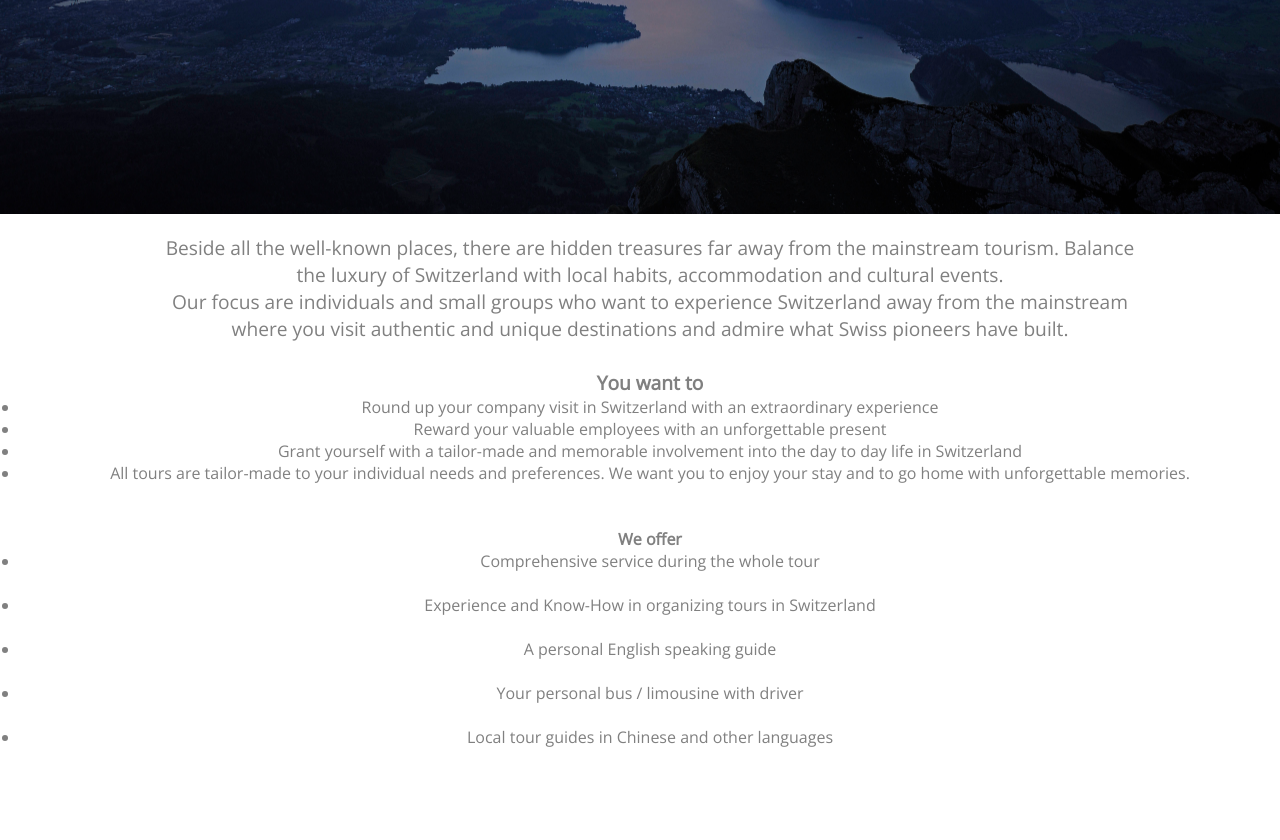
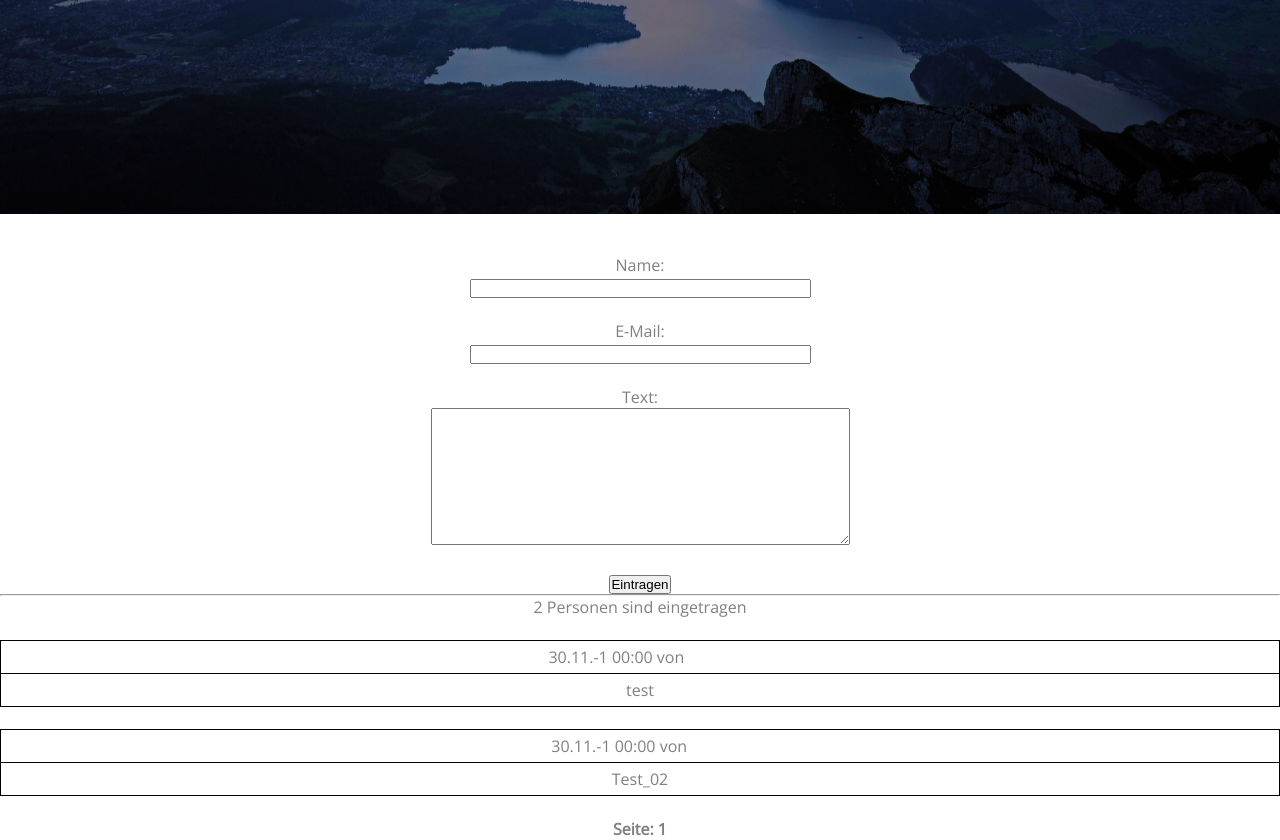
Before and after one commit to zingho/nadelhorn, a PHP site: page /guest.php in a window 1280 px wide. Shown: the part 586-1426 px from the top of the page. Before the commit the page ends 1333 px from the top, so only its background shows below. Run offline with PHP 8.4, Linux system fonts and the light colour scheme; data comes from the database, SQL or seed files in the repository; both versions use the stored data as it was after the commit; some libraries are stand-ins or nearby versions.

Commit message:
Gästebuch + DB
Erstellen von Gästebuch + DB

```diff
--- a/guest.php
+++ b/guest.php
@@ -38,28 +38,128 @@
 		</div>
 
 	<div class="text">
-		<p>Beside all the well-known places, there are hidden treasures far away from the mainstream tourism. Balance the luxury of Switzerland with local habits, accommodation and cultural events.</br>
-
-			Our focus are individuals and small groups who want to experience Switzerland away from the mainstream where you visit authentic and unique destinations and admire what Swiss pioneers have built.</br></br>
-
-			<b>You want to</b></br>
-
-				<ul><li>Round up your company visit in Switzerland with an extraordinary experience</li>
-				<li>Reward your valuable employees with an unforgettable present</li>
-				<li>Grant yourself with a tailor-made and memorable involvement into the day to day life in Switzerland</li>
-				<li>All tours are tailor-made to your individual needs and preferences. We want you to enjoy your stay and to go home with unforgettable memories.</li></ul></br><br>
 
 
-				<b>We offer</b> </br>
+	</div>
+	<?php
+		$pdo = new PDO('mysql:host=localhost;dbname=nadelhorn', 'root', '');
+		$show_form = true;
+		$error = null;
 
-				<ul><li>Comprehensive service during the whole tour </li></br>
-				<li>Experience and Know-How in organizing tours in Switzerland</li></br>
-				<li>A personal English speaking guide</li></br>
-				<li>Your personal bus / limousine with driver</li></br>
-				<li>Local tour guides in Chinese and other languages</li></ul></p>
+		//Das Formular wurde abgesendet, überprüfe den Inhalt und speichere es ab
+		if(isset($_GET['submit'])) {
+		 $name = trim($_POST['name']);
+		 $email = trim($_POST['email']);
+		 $text = trim($_POST['text']);
 
-	</div>
+		 //Überprüfen dass die E-Mail-Adresse gültig ist
+		 if(!filter_var($email, FILTER_VALIDATE_EMAIL)) {
+		 $error = 'Bitte eine gültige E-Mail-Adresse eingeben<br>';
+		 } else if(empty($name)) {
+		 $error = 'Bitte einen Namen eingeben<br>';
+		 } else if(empty($text)) {
+		 $error = 'Bitte einen Text eingeben<br>';
+		 } else {
+		 $statement = $pdo->prepare("INSERT INTO gaestebuch (name, email, text) VALUES (:name, :email, :text)");
+		 $result = $statement->execute(array('name' => $name, 'email' => $email, 'text' => $text));
 
+		 if($result) {
+		 echo '<b>Dein Eintrag wurde erfolgreich gespeichert</b><br><br>';
+		 $show_form = false;
+		 } else {
+		 $error = 'Beim Abspeichern ist leider ein Fehler aufgetreten<br>';
+		 }
+		 }
+		}
+		?>
+
+		<?php
+		if(!is_null($error)) { //Ein Fehler ist aufgetreten
+		 echo $error;
+		}
+
+		//Ausgabe des Formulars nur wenn $showForm == true ist
+		if($show_form):
+		?>
+		 <form action="?submit=1" method="post">
+		 Name:<br>
+		 <input type="text" size="40" maxlength="250" name="name"><br><br>
+
+		 E-Mail:<br>
+		 <input type="email" size="40" maxlength="250" name="email"><br><br>
+
+		 Text:<br>
+		 <textarea cols="50" rows="9" name="text"></textarea><br><br>
+
+		 <input type="submit" value="Eintragen">
+		 </form>
+		<?php
+		endif;
+		?>
+
+		<hr>
+
+		<?php
+		/***********************
+		 * Ausgabe der Einträge
+		 ***********************/
+
+		//Ermittelt die Anzahl der Beiträge
+		$statement = $pdo->prepare("SELECT COUNT(*) AS anzahl FROM gaestebuch WHERE deleted_at IS NULL");
+		$statement->execute();
+		$row = $statement->fetch();
+		$anzahl_eintrage = $row['anzahl'];
+		echo "$anzahl_eintrage Personen sind eingetragen<br><br>";
+
+
+		//Berechne alles notwendige für die Blätterfunktion
+		$seite = 1;
+		if(isset($_GET['seite'])) {
+		 $seite = intval($_GET['seite']);
+		}
+
+		$beitraege_pro_seite = 20;
+		$start = ($seite-1)*$beitraege_pro_seite;
+
+		//Abfrage der Datenbank und Ausgabe der Daten
+		$statement = $pdo->prepare("SELECT * FROM gaestebuch WHERE deleted_at IS NULL ORDER BY id DESC LIMIT :start, :limit");
+		$statement->bindParam(':start', $start, PDO::PARAM_INT);
+		$statement->bindParam(':limit', $beitraege_pro_seite, PDO::PARAM_INT);
+		$statement->execute();
+		while($row = $statement->fetch()) {
+		 $name = htmlentities($row['name']);
+		 $email = htmlentities($row['email']);
+		 $text = nl2br(htmlentities($row['text']));
+		 $date = new DateTime($row['created_at']);
+		 $dateFormatted = $date->format('d.m.y H:i');
+
+		 echo "<div style=\"border: 1px solid #000000;\">
+		 <div style=\"border-bottom:1px solid #000000;  padding: 5px; \">$dateFormatted von <a href=\"mailto:$email\">$name</a></div>
+		 <div style=\"padding: 5px;\">$text</div>
+		 </div><br>";
+
+		}
+
+		//Berechne die Anzahl der Seiten:
+		$anzahl_seiten = ceil($anzahl_eintrage / floatval($beitraege_pro_seite));
+
+		//Ausgabe der Seitenlinks:
+		echo "<div align=\"center\">";
+		echo "<b>Seite:</b> ";
+
+
+		//Ausgabe der Links zu den verschiedenen Seiten
+		for($a=1; $a <= $anzahl_seiten; $a++) {
+		 //Wenn der User sich auf dieser Seite befindet, keinen Link ausgeben
+		 if($seite == $a){
+		 echo " <b>$a</b> ";
+		 } else { //Aus dieser Seite ist der User nicht, also einen Link ausgeben
+		 echo " <a href=\"?seite=$a\">$a</a> ";
+		 }
+		}
+		echo "</div>";
+
+		?>
 
 	<script src='https://cdnjs.cloudflare.com/ajax/libs/jquery/3.1.0/jquery.min.js'></script>
 
```
Also changed, not shown: gaestebuch.sql (added, +48 -0 lines).
